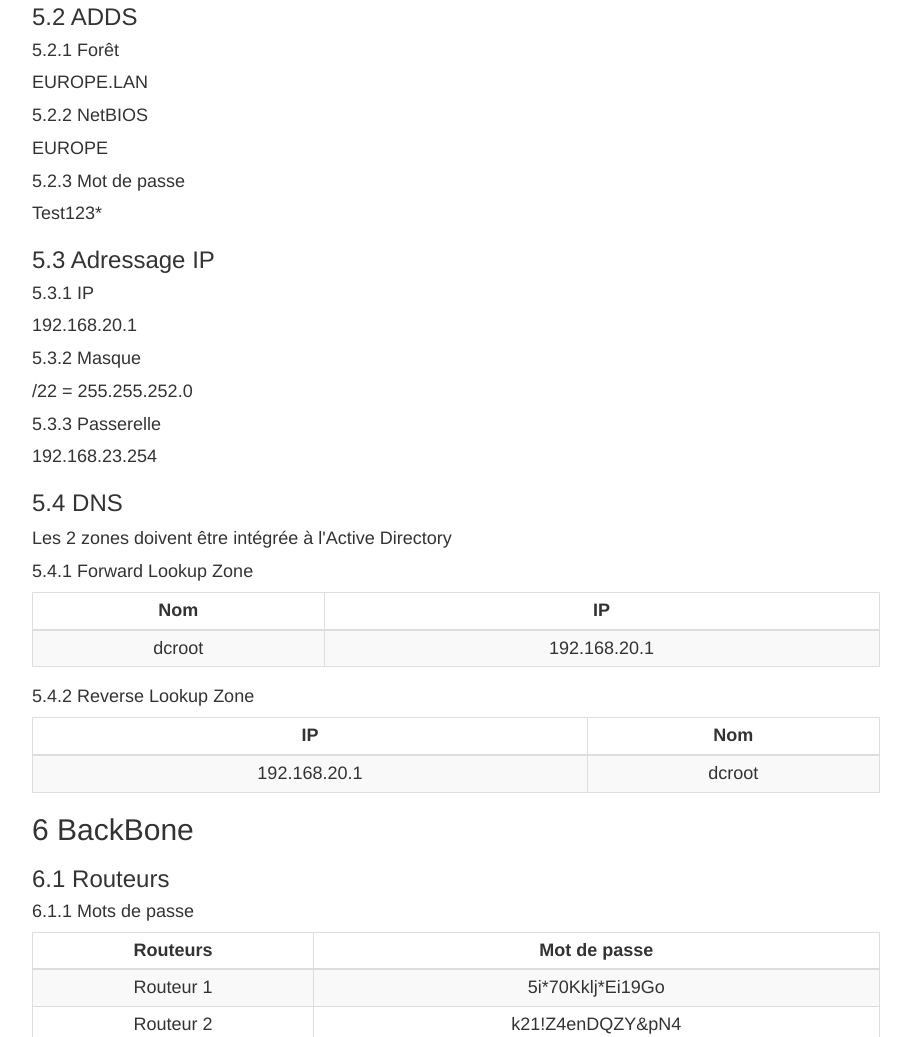
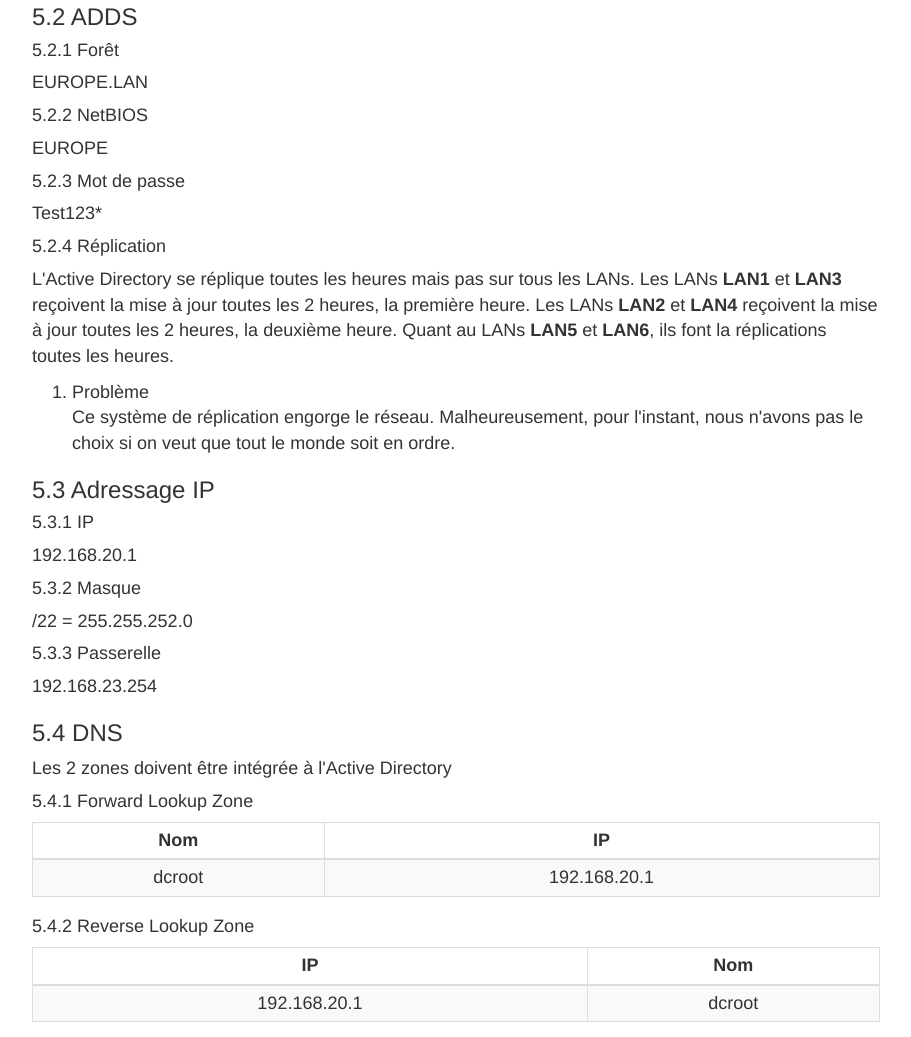
Before and after one commit to gquittet/winserv2017, a plain HTML site: page index.html in a window 1280 px wide. Shown: the part 3973-5010 px from the top of the page, without its empty margins (38-949 px from the left). Drawn offline with nearby package versions, Linux system fonts and the light colour scheme.

Commit message:
Ajout de la réplication.

```diff
--- a/index.html
+++ b/index.html
@@ -807,7 +807,6 @@ De <b>192.168.20.1</b> à <b>192.168.23.254</b>
 </div>
 </div>
 
-
 <div id="outline-container-sec-4" class="outline-2">
 <h2 id="sec-4"><span class="section-number-2">4</span> Sites</h2>
 <div class="outline-text-2" id="text-4">
@@ -909,6 +908,23 @@ EUROPE
 Test123*
 </p>
 </div>
+</div>
+<div id="outline-container-sec-5-2-4" class="outline-4">
+<h4 id="sec-5-2-4"><span class="section-number-4">5.2.4</span> Réplication</h4>
+<div class="outline-text-4" id="text-5-2-4">
+<p>
+L'Active Directory se réplique toutes les heures mais pas sur tous les LANs.
+Les LANs <b>LAN1</b> et <b>LAN3</b> reçoivent la mise à jour toutes les 2 heures, la première heure.
+Les LANs <b>LAN2</b> et <b>LAN4</b> reçoivent la mise à jour toutes les 2 heures, la deuxième heure.
+Quant au LANs <b>LAN5</b> et <b>LAN6</b>, ils font la réplications toutes les heures.
+</p>
+</div>
+<ol class="org-ol"><li><a id="sec-5-2-4-1" name="sec-5-2-4-1"></a>Problème<br ><div class="outline-text-5" id="text-5-2-4-1">
+<p>
+Ce système de réplication engorge le réseau. Malheureusement, pour l'instant, nous n'avons pas le choix si on veut que tout le monde soit en ordre.
+</p>
+</div>
+</li></ol>
 </div>
 </div>
 <div id="outline-container-sec-5-3" class="outline-3">
@@ -1044,6 +1060,7 @@ Les 2 zones doivent être intégrée à l'Active Directory
 </table>
 </div>
 </div>
+
 <div id="outline-container-sec-6-1-2" class="outline-4">
 <h4 id="sec-6-1-2"><span class="section-number-4">6.1.2</span> Configurations</h4>
 <div class="outline-text-4" id="text-6-1-2">
```
Also changed, not shown: 1 other file.
